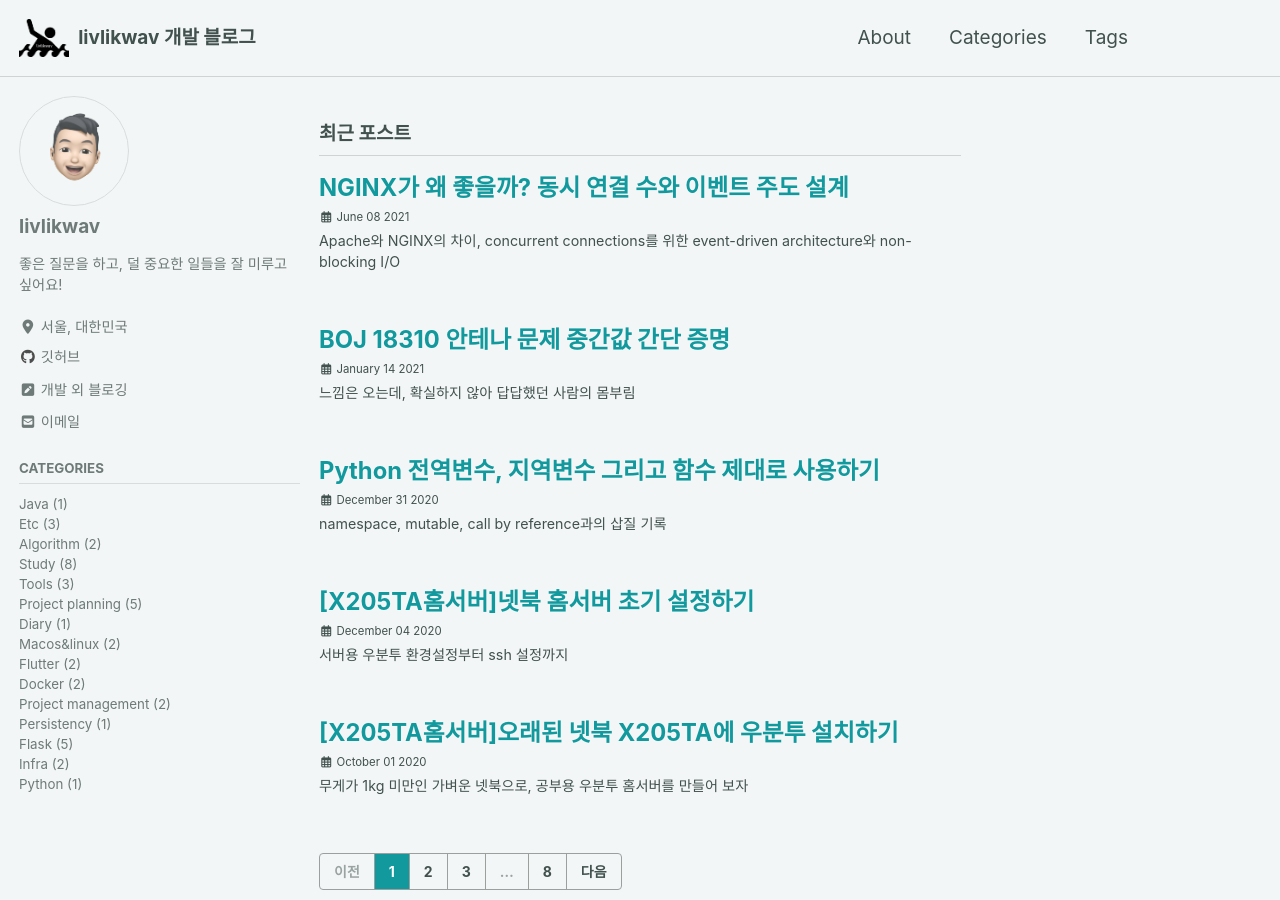
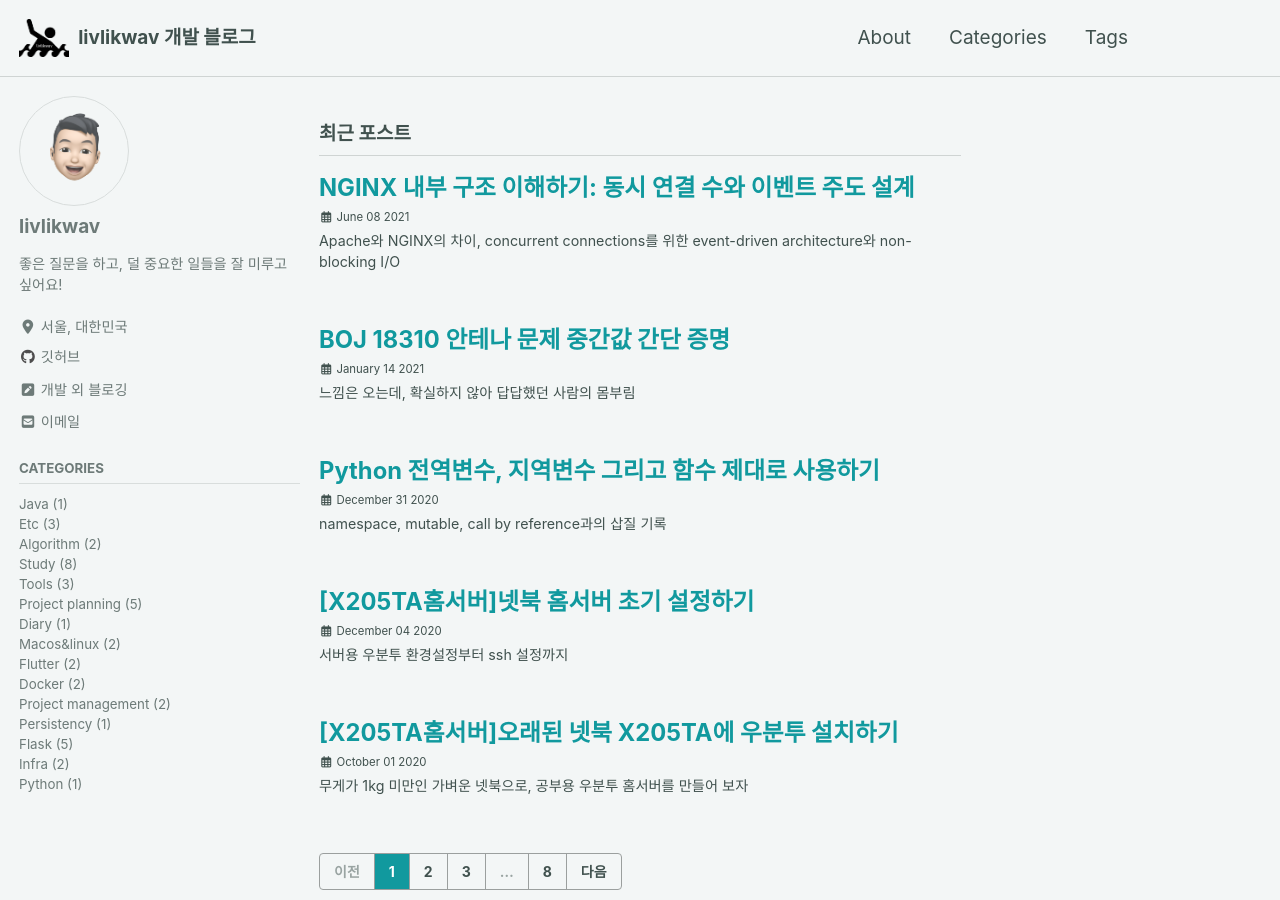
Before and after one commit to livlikwav/livlikwav.github.io, a Jekyll site: the page built from index.html, in a window 1280 px wide and 900 px high. Built offline with Jekyll 4.4.1, drawn with Linux system fonts in a browser that asks for light colours; cached includes are drawn as plain includes; nearby versions of some CDN libraries; the list of posts is cut into pages by our own code.

Commit message:
Fix post title

```diff
--- a/_posts/2021-06-08-NGINX-inside.md
+++ b/_posts/2021-06-08-NGINX-inside.md
@@ -1,5 +1,5 @@
 ---
-title:  "NGINX가 왜 좋을까? 동시 연결 수와 이벤트 주도 설계"
+title:  "NGINX 내부 구조 이해하기: 동시 연결 수와 이벤트 주도 설계"
 excerpt: "Apache와 NGINX의 차이, concurrent connections를 위한 event-driven architecture와 non-blocking I/O"
 toc: true
 toc_sticky: true
@@ -12,7 +12,7 @@ tags:
 last_modified_at: 2021-06-08TO13:00:00+09:00
 ---
 
-## NGINX 깊게 알기
+## NGINX 내부 구조 이해하기
 
 웹 서버 개발을 한다면, 무조건 자주 보이는 그 이름 NGINX.
 막연하게 Apache보다 가볍고, 성능이 좋다고 알고 있었는데,
```
